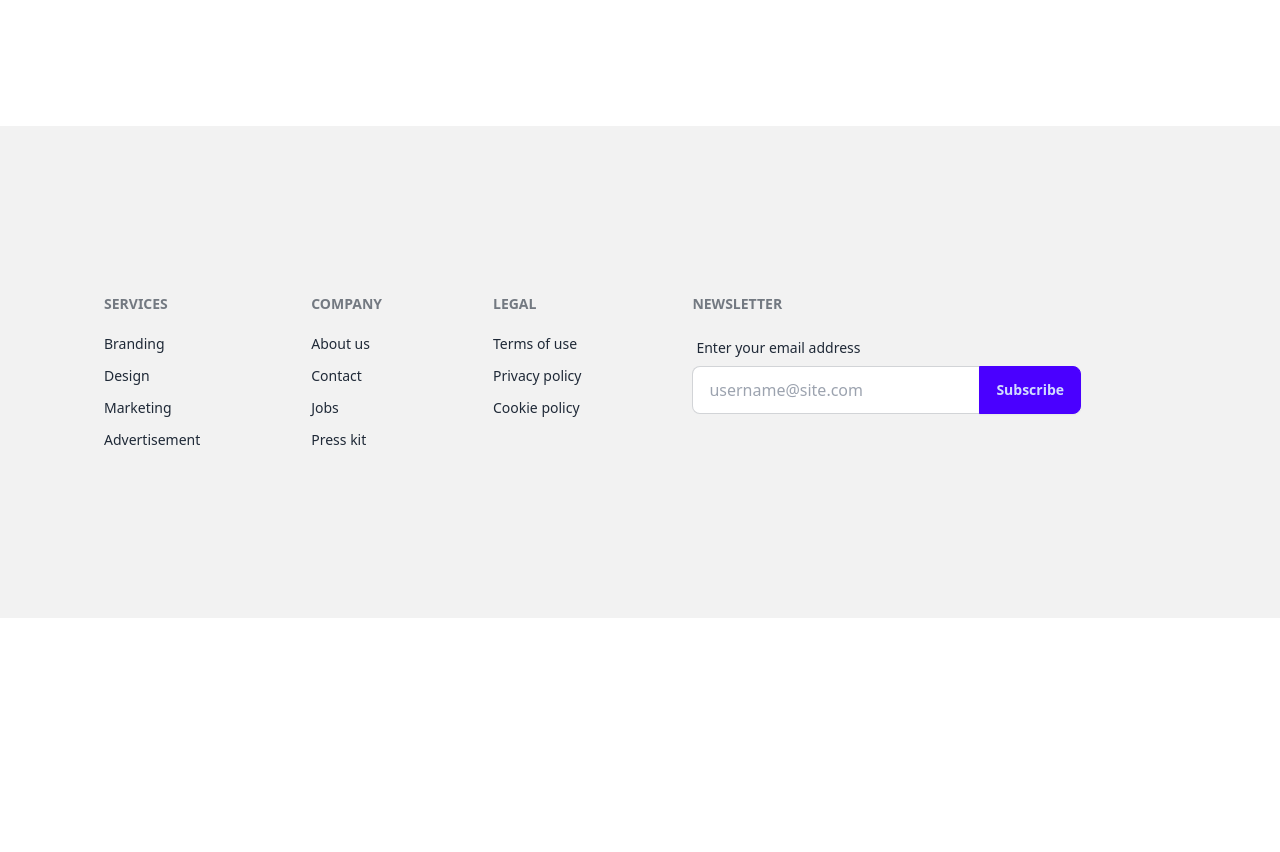
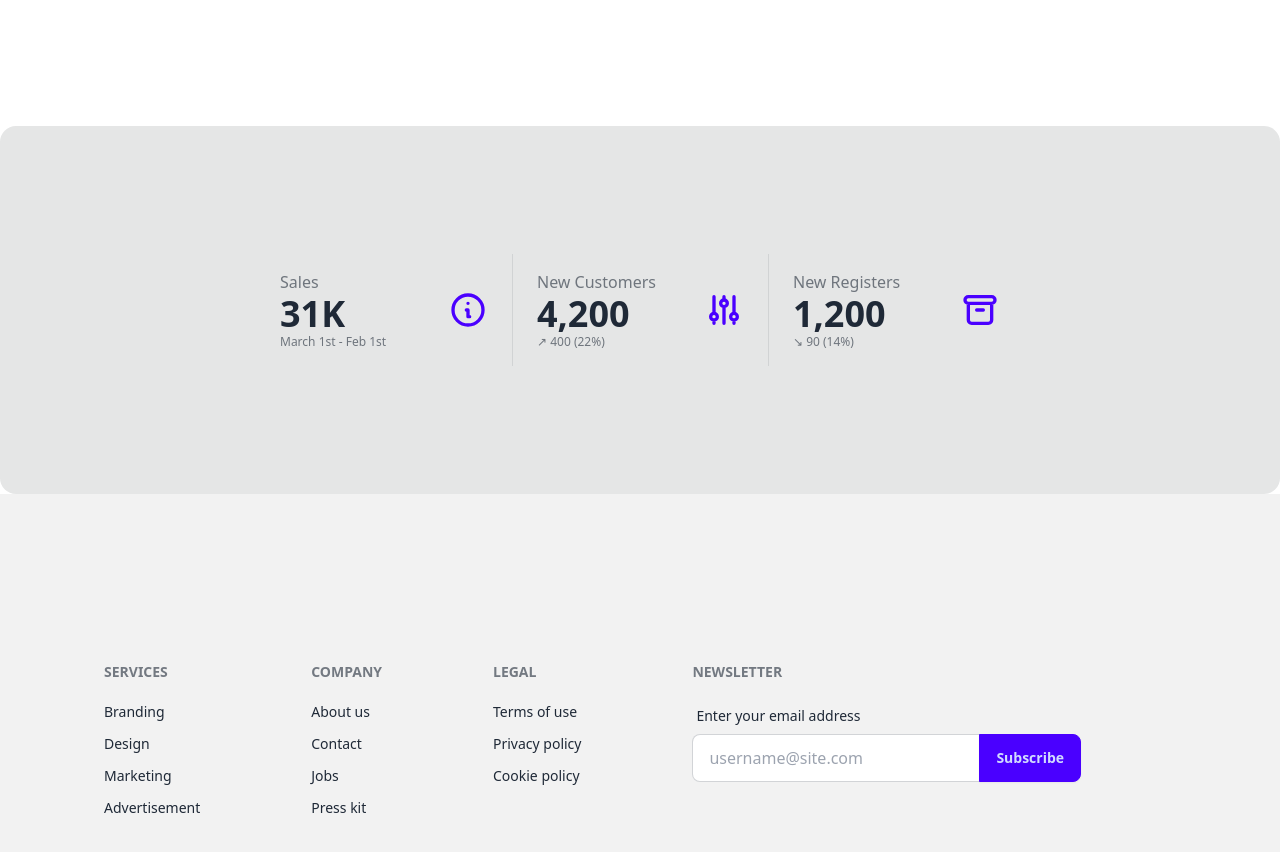
Before and after one commit to iamsuudi/bugatti, a React (Vite) app: page / in a window 1280 px wide. Shown: the part 3180-4032 px from the top of the page. Before the commit the page ends 3798 px from the top, so only its background shows below. Built offline with nearby package versions, Linux system fonts and the light colour scheme; a web font is replaced by a local one.

Commit message:
Add  Stat component

```diff
--- a/src/App.jsx
+++ b/src/App.jsx
@@ -4,6 +4,7 @@ import Detail from "./components/Detail";
 import Features from "./components/Features";
 import Footer from "./components/Footer";
 import { useState, useEffect } from "react";
+import Stat from "./components/Stat";
 
 function App() {
   const [theme, setTheme] = useState(
@@ -23,6 +24,7 @@ function App() {
       <Hero />
       <Detail />
       <Features />
+      <Stat />
       <Footer />
 		</>
 	);
--- /dev/null
+++ b/src/components/Stat.jsx
@@ -0,0 +1,73 @@
+const months = ["Jan", "Feb", "March", "April", "May", "Jun", "Jul", "Aug", "Sep", "Oct", "Nov", "Dec"];
+
+export default function Stat() {
+	return (
+		<div className="stats flex flex-wrap items-center justify-center py-32 bg-base-300 text-base-content">
+			<div className="stat max-w-64">
+				<div className="stat-figure tooltip tooltip-primary text-primary" data-tip="Total bugatties sold in the last month">
+					<svg
+						xmlns="http://www.w3.org/2000/svg"
+						fill="none"
+						viewBox="0 0 24 24"
+						className="inline-block w-10 h-10 stroke-current"
+					>
+						<path
+							strokeLinecap="round"
+							strokeLinejoin="round"
+							strokeWidth="2"
+							d="M13 16h-1v-4h-1m1-4h.01M21 12a9 9 0 11-18 0 9 9 0 0118 0z"
+						></path>
+					</svg>
+				</div>
+				<div className="stat-title">Sales</div>
+				<div className="stat-value">31K</div>
+				<div className="stat-desc">
+					{months[new Date().getMonth()]} 1st -{" "}
+					{months[new Date().getMonth() - 1]} 1st
+				</div>
+			</div>
+
+			<div className="stat max-w-64">
+				<div className="stat-figure tooltip tooltip-primary text-primary" data-tip="New Customers visit in the last month">
+					<svg
+						xmlns="http://www.w3.org/2000/svg"
+						fill="none"
+						viewBox="0 0 24 24"
+						className="inline-block w-10 h-10 stroke-current"
+					>
+						<path
+							strokeLinecap="round"
+							strokeLinejoin="round"
+							strokeWidth="2"
+							d="M12 6V4m0 2a2 2 0 100 4m0-4a2 2 0 110 4m-6 8a2 2 0 100-4m0 4a2 2 0 110-4m0 4v2m0-6V4m6 6v10m6-2a2 2 0 100-4m0 4a2 2 0 110-4m0 4v2m0-6V4"
+						></path>
+					</svg>
+				</div>
+				<div className="stat-title">New Customers</div>
+				<div className="stat-value">4,200</div>
+				<div className="stat-desc">↗︎ 400 (22%)</div>
+			</div>
+
+			<div className="stat max-w-64">
+				<div className="stat-figure tooltip tooltip-primary text-primary" data-tip="New Customers registered in the last month">
+					<svg
+						xmlns="http://www.w3.org/2000/svg"
+						fill="none"
+						viewBox="0 0 24 24"
+						className="inline-block w-10 h-10 stroke-current"
+					>
+						<path
+							strokeLinecap="round"
+							strokeLinejoin="round"
+							strokeWidth="2"
+							d="M5 8h14M5 8a2 2 0 110-4h14a2 2 0 110 4M5 8v10a2 2 0 002 2h10a2 2 0 002-2V8m-9 4h4"
+						></path>
+					</svg>
+				</div>
+				<div className="stat-title">New Registers</div>
+				<div className="stat-value">1,200</div>
+				<div className="stat-desc">↘︎ 90 (14%)</div>
+			</div>
+		</div>
+	);
+}
```
